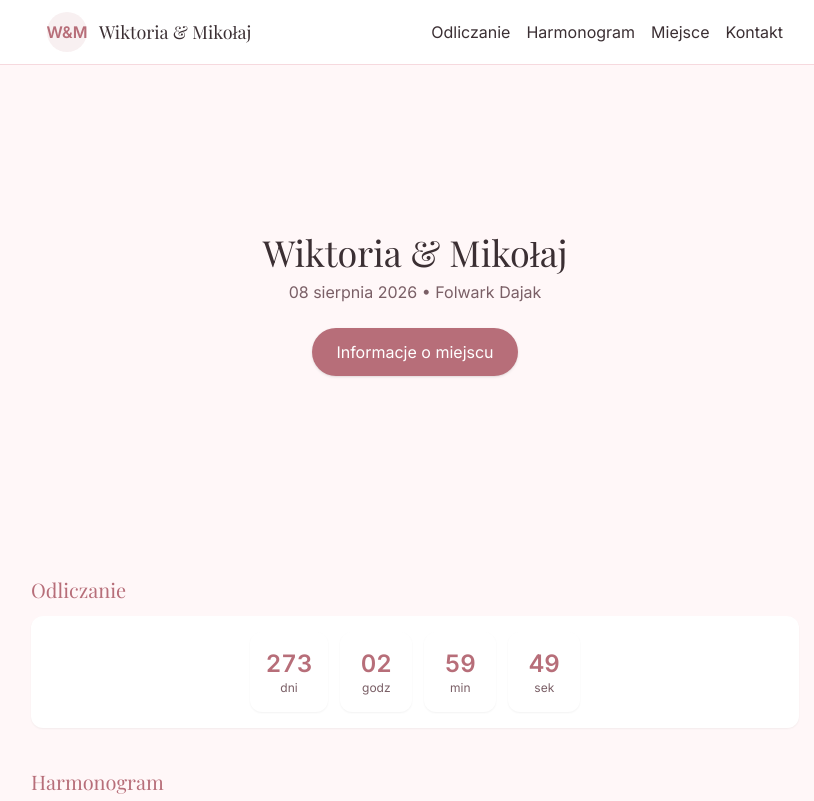
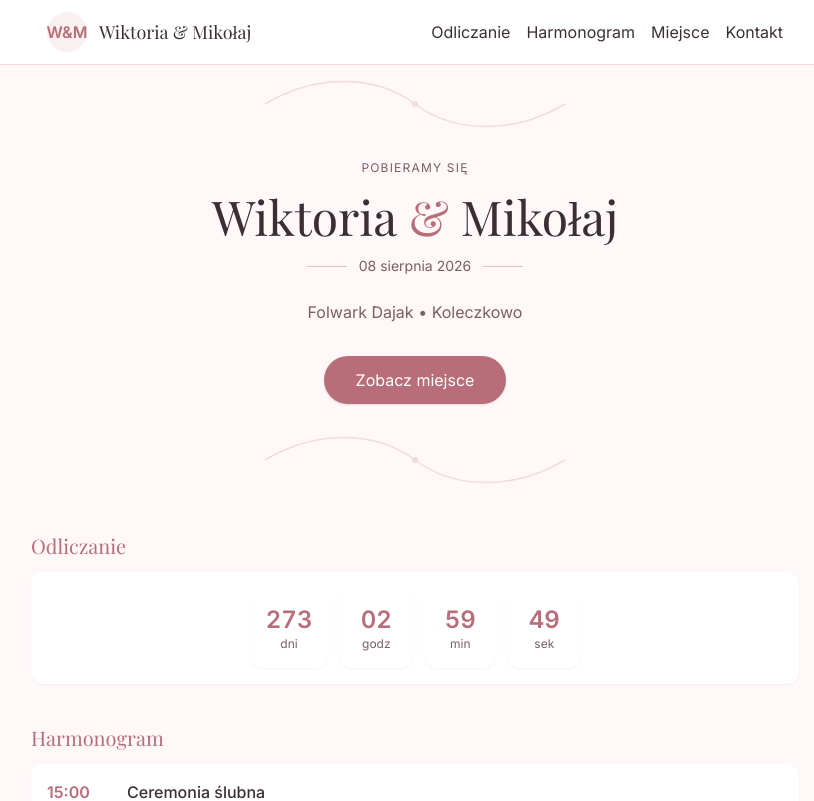
Before and after one commit to mikolaj-hirsz/wesele, a React (Vite) app: page / in a window 1280 px wide. Shown: the top 801 px of the page, without its empty margins (225-1039 px from the left). Built offline with nearby package versions, Linux system fonts and the light colour scheme.

Commit message:
hero SVG

```diff
--- a/src/components/Hero.tsx
+++ b/src/components/Hero.tsx
@@ -10,22 +10,86 @@ export default function Hero({ weddingDate }: Props) {
   });
 
   return (
-    <section id="hero" className="min-h-[60vh] flex items-center justify-center px-4">
-      <div className="text-center max-w-3xl">
-        <h1 className="text-4xl font-heading text-romantic-text mb-2">
-          Wiktoria & Mikołaj
+    <section
+      id="hero"
+      className="
+        relative overflow-hidden
+        flex items-center justify-center
+        px-4 py-24
+        bg-romantic-bg
+      "
+    >
+      {/* ORNAMENT TOP */}
+      <div className="absolute top-0 left-1/2 -translate-x-1/2 opacity-20 pointer-events-none">
+        <Ornament />
+      </div>
+
+      {/* CONTENT */}
+      <div className="relative z-10 text-center max-w-3xl">
+        <p className="tracking-widest text-xs uppercase text-romantic-muted mb-4">
+          Pobieramy się
+        </p>
+
+        <h1 className="font-heading text-romantic-text text-4xl sm:text-5xl mb-4">
+          Wiktoria <span className="text-romantic-primary">&</span> Mikołaj
         </h1>
-        <p className="text-muted mb-6">
-          {dateStr} • Folwark Dajak
+
+        <div className="flex items-center justify-center gap-3 mb-6">
+          <span className="h-px w-10 bg-romantic-primary/40" />
+          <span className="text-romantic-muted text-sm">
+            {dateStr}
+          </span>
+          <span className="h-px w-10 bg-romantic-primary/40" />
+        </div>
+
+        <p className="text-romantic-muted mb-8">
+          Folwark Dajak • Koleczkowo
         </p>
 
         <a
           href="#location"
-          className="inline-block px-6 py-3 rounded-full bg-romantic-primary text-white shadow"
+          className="
+            inline-block
+            px-8 py-3
+            rounded-full
+            bg-romantic-primary
+            text-white
+            shadow
+            transition
+            hover:scale-[1.02]
+          "
         >
-          Informacje o miejscu
+          Zobacz miejsce
         </a>
+      </div>
+
+      {/* ORNAMENT BOTTOM */}
+      <div className="absolute bottom-0 left-1/2 -translate-x-1/2 rotate-180 opacity-20 pointer-events-none">
+        <Ornament />
       </div>
     </section>
   );
 }
+
+/* === ORNAMENT SVG === */
+
+function Ornament() {
+  return (
+    <svg
+      width="320"
+      height="80"
+      viewBox="0 0 320 80"
+      fill="none"
+      xmlns="http://www.w3.org/2000/svg"
+      className="text-romantic-primary"
+    >
+      <path
+        d="M10 40 C 60 10, 120 10, 160 40 C 200 70, 260 70, 310 40"
+        stroke="currentColor"
+        strokeWidth="1.5"
+        fill="none"
+      />
+      <circle cx="160" cy="40" r="3" fill="currentColor" />
+    </svg>
+  );
+}
```
